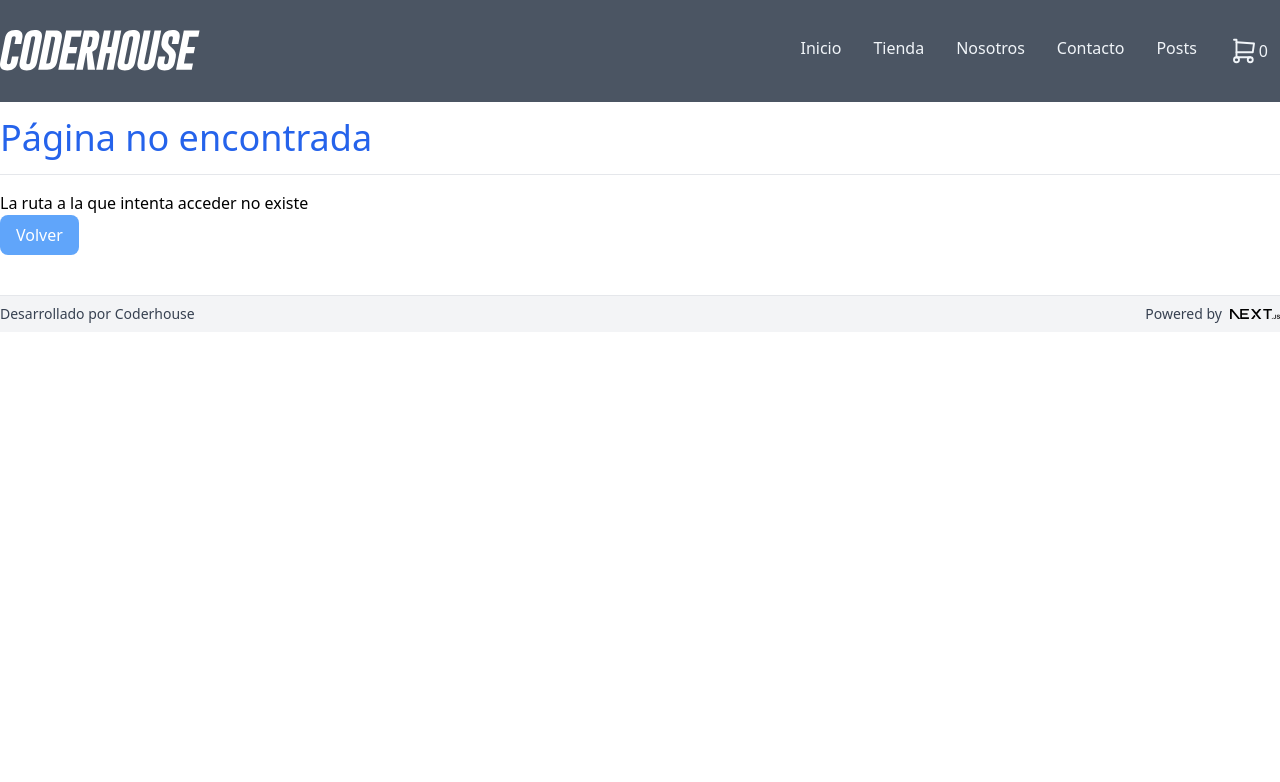
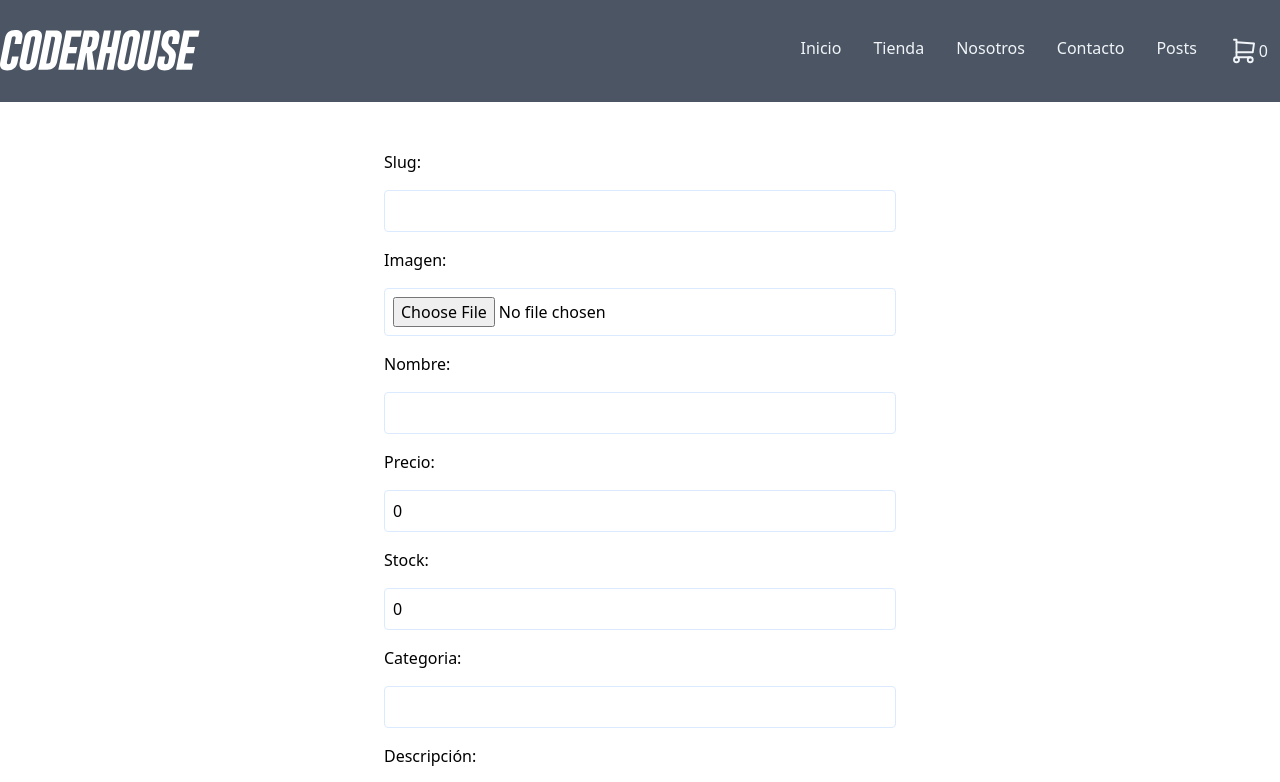
Before and after one commit to CLanusse/coder-next, a Next.js app: page /admin/create in a window 1280 px wide. Before the commit this address had no page. Shown: the top 782 px of the page. Built offline with nearby package versions, Linux system fonts and the light colour scheme.

Commit message:
form create product

```diff
--- /dev/null
+++ b/app/admin/create/page.js
@@ -0,0 +1,12 @@
+import CreateForm from "@/components/admin/CreateForm"
+
+const CreatePage = async () => {
+
+    return (
+        <div>
+            <CreateForm />
+        </div>
+    )
+}
+
+export default CreatePage
--- a/app/api/productos/[categoria]/route.js
+++ b/app/api/productos/[categoria]/route.js
@@ -11,6 +11,6 @@
     const querySnapshot = await getDocs(q)
 
     const docs = querySnapshot.docs.map(doc => doc.data())
-    console.log(docs)
+
     return NextResponse.json(docs)
 }
--- /dev/null
+++ b/components/admin/CreateForm.js
@@ -0,0 +1,144 @@
+"use client"
+
+import { useState } from "react"
+import Boton from "../ui/Boton"
+import { doc, setDoc } from "firebase/firestore"
+import { ref, uploadBytes, getDownloadURL } from "firebase/storage"
+import { db, storage } from "@/firebase/config"
+
+const createProduct = async (values, file) => {
+    const storageRef = ref(storage, values.slug)
+    const fileSnapshot = await uploadBytes(storageRef, file)
+    const fileURL = await getDownloadURL(fileSnapshot.ref)
+
+    const docRef = doc(db, "productos", values.slug)
+    return setDoc(docRef, {
+        ...values,
+        image: fileURL
+    }).then(() => console.log("Producto creado exitosamente"))
+}
+
+const CreateForm = () => {
+    const [values, setValues] = useState({
+        title: '',
+        description: '',
+        inStock: 0,
+        price: 0,
+        type: '',
+        slug: ''
+    })
+    const [file, setFile] = useState(null)
+
+    const handleChange = (e) => {
+        setValues({
+            ...values,
+            [e.target.name]: e.target.value
+        })
+    }
+
+    const handleSubmit = async (e) => {
+        e.preventDefault()
+        await createProduct(values, file)
+    }
+
+    return (
+        <div className="container m-auto mt-6 max-w-lg">
+            <form onSubmit={handleSubmit} className="my-12">
+                <label>Slug: </label>
+                <input
+                    type="text"
+                    value={values.slug}
+                    required
+                    className="p-2 rounded w-full border border-blue-100 block my-4"
+                    name="slug"
+                    onChange={handleChange}
+                />
+
+                <label>Imagen: </label>
+                <input
+                    type="file"
+                    onChange={(e) => setFile(e.target.files[0])}
+                    className="p-2 rounded w-full border border-blue-100 block my-4"
+                />
+
+                <label>Nombre: </label>
+                <input
+                    type="text"
+                    value={values.title}
+                    required
+                    className="p-2 rounded w-full border border-blue-100 block my-4"
+                    name="title"
+                    onChange={handleChange}
+                />
+
+                <label>Precio: </label>
+                <input
+                    type="number"
+                    value={values.price}
+                    required
+                    className="p-2 rounded w-full border border-blue-100 block my-4"
+                    name="price"
+                    onChange={handleChange}
+                />
+
+                <label>Stock: </label>
+                <input
+                    type="number"
+                    value={values.inStock}
+                    required
+                    className="p-2 rounded w-full border border-blue-100 block my-4"
+                    name="inStock"
+                    onChange={handleChange}
+                />
+
+                <label>Categoria: </label>
+                <input
+                    type="text"
+                    value={values.type}
+                    required
+                    className="p-2 rounded w-full border border-blue-100 block my-4"
+                    name="type"
+                    onChange={handleChange}
+                />
+
+                <label>Descripción: </label>
+                <textarea
+                    value={values.description}
+                    className="resize-none w-full h-24 p-2 rounded border block border-blue-100 my-4"
+                    name="description"
+                    onChange={handleChange}
+                />
+
+                <Boton type="submit">Enviar</Boton>
+            </form>
+        </div>
+    )
+}
+
+export default CreateForm
+
+
+// import { storage } from "@/firebase/config"
+// import { ref, uploadBytes, getDownloadURL } from "firebase/storage"
+// const EditForm = ({slug}) => {
+//     const [file,setFile] = useState(null)
+
+
+//     const handleSend = () => {
+//         const storageRef = ref(storage, slug)
+
+//         uploadBytes(storageRef,file)
+//             .then(({ref}) => {
+//                 getDownloadURL(ref)
+//                 .then(console.log)
+//             })
+//     }
+
+//     return (
+//         <div>
+//             <input type="file" onChange={(e) => setFile(e.target.files[0])}/>
+
+//             <button onClick={handleSend}>enviar</button>
+//         </div>
+//     )
+// }
--- a/components/admin/ProductsTable.js
+++ b/components/admin/ProductsTable.js
@@ -8,6 +8,13 @@
     }).then(r => r.json())
 
     return (
+        <>
+            <Link
+                href={"/admin/create"}
+                className="rounded bg-blue-600 p-2 text-white"
+            >
+                Crear nuevo
+            </Link>
             <div className="overflow-x-auto">
 
                 <table className="w-full text-xs text-left text-gray-600">
@@ -33,7 +40,7 @@
                                     <td className="p-2">{item.type}</td>
                                     <td className="p-2">
                                         <Image
-                                        src={`/imgs/products/${item.image}`}
+                                            src={item.image}
                                             alt={item.title}
                                             width={80}
                                             height={80}
@@ -48,6 +55,13 @@
                                         >
                                             Editar
                                         </Link>
+
+                                        <Link
+                                            href={`/admin/delete/${item.slug}`}
+                                            className="rounded bg-red-400 p-2 text-white"
+                                        >
+                                            Eliminar
+                                        </Link>
                                     </td>
                                 </tr>
                             ))
@@ -55,7 +69,7 @@
                     </tbody>
                 </table>
             </div>
-
+        </>
     )
 }
 
--- a/components/cart/CartItem.js
+++ b/components/cart/CartItem.js
@@ -6,7 +6,7 @@
     return (
         <li className="shadow flex justify-between items-center max-w-xl gap-6 p-4 my-4">
             <Image
-                src={`/imgs/products/${item.image}`}
+                src={item.image}
                 alt={item.title}
                 width={80}
                 height={80}
--- a/components/products/ProductCard.js
+++ b/components/products/ProductCard.js
@@ -10,7 +10,7 @@
             >
                 <Image
                     alt={item.title}
-                    src={`/imgs/products/${item.image}`}
+                    src={item.image}
                     width={288}
                     height={288}
                     style={{objectFit: "contain"}}
--- a/components/products/ProductDetail.js
+++ b/components/products/ProductDetail.js
@@ -13,7 +13,7 @@
             <section className="flex gap-6">
                 <div className="relative basis-1/2">
                     <Image
-                        src={`/imgs/products/${item.image}`}
+                        src={item.image}
                         alt={item.title}
                         width={860}
                         height={860}
--- a/components/admin/EditForm.js
+++ b/examples/EditForm.js
@@ -1,7 +1,7 @@
 "use client"
 
 import { useState } from "react"
-import Boton from "../ui/Boton"
+import Boton from "../components/ui/Boton"
 import { db } from "@/firebase/config"
 import { doc, updateDoc } from "firebase/firestore"
 
--- a/app/admin/edit/[slug]/page.js
+++ b/examples/edit/[slug]/page.js
@@ -1,4 +1,4 @@
-import EditForm from "@/components/admin/EditForm"
+import EditForm from "@/examples/EditForm"
 
 const EditPage = async ({params}) => {
     const { slug } = params
```
Lines whose indentation alone changed are shown as unchanged.
